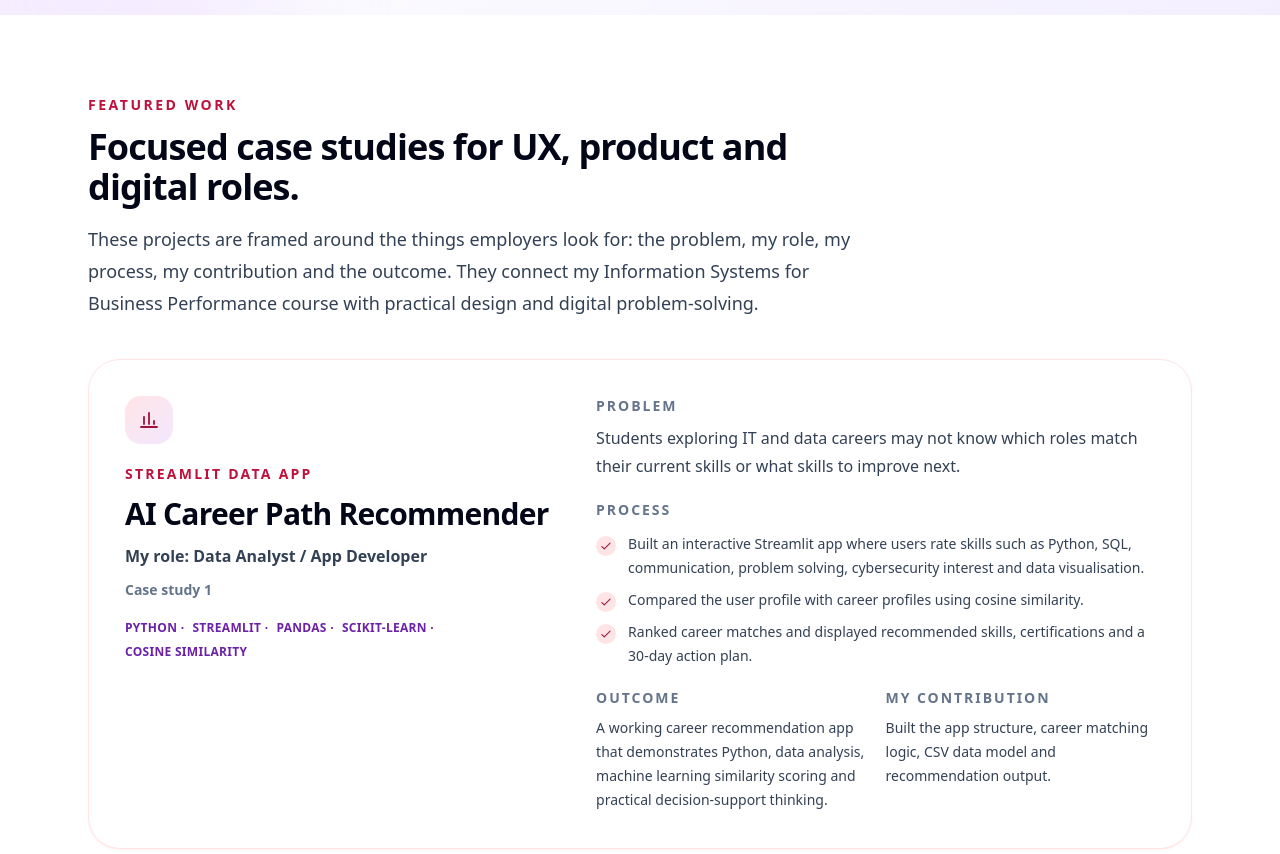
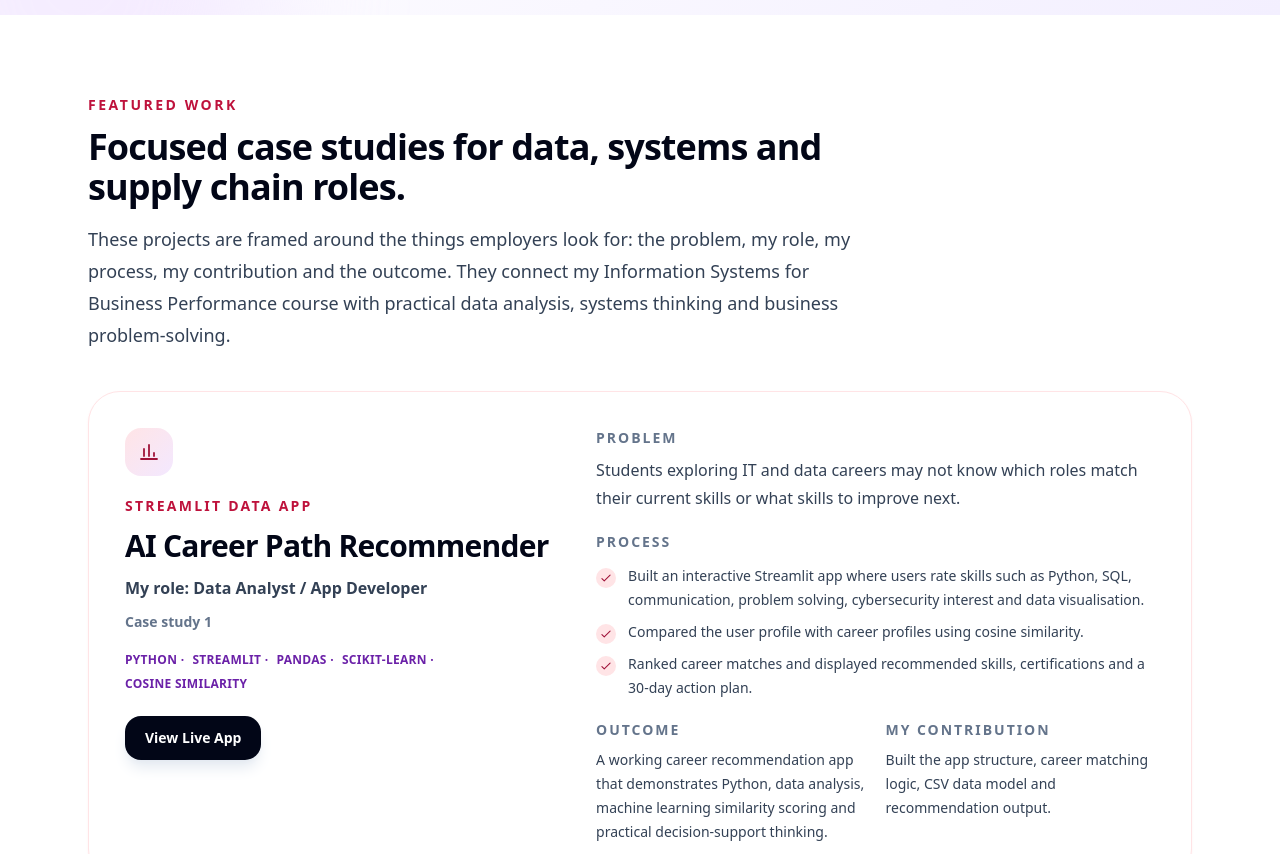
Before and after one commit to ShinaRose/Shianas-Portfolio, a React (Vite) app: page / in a window 1280 px wide. Shown: the part 1180-2034 px from the top of the page. Built offline with nearby package versions, Linux system fonts and the light colour scheme.

Commit message:
Update WorkSection.jsx

```diff
--- a/src/sections/WorkSection.jsx
+++ b/src/sections/WorkSection.jsx
@@ -9,8 +9,8 @@ export default function WorkSection() {
       <div className="mx-auto max-w-6xl px-6 py-16 md:py-20">
         <SectionHeading
           eyebrow="Featured Work"
-          title="Focused case studies for UX, product and digital roles."
-          description="These projects are framed around the things employers look for: the problem, my role, my process, my contribution and the outcome. They connect my Information Systems for Business Performance course with practical design and digital problem-solving."
+          title="Focused case studies for data, systems and supply chain roles."
+          description="These projects are framed around the things employers look for: the problem, my role, my process, my contribution and the outcome. They connect my Information Systems for Business Performance course with practical data analysis, systems thinking and business problem-solving."
         />
 
         <div className="space-y-8">
@@ -21,13 +21,32 @@ export default function WorkSection() {
                   <div className="mb-5 flex h-12 w-12 items-center justify-center rounded-2xl bg-gradient-to-br from-rose-100 to-purple-100 text-rose-800">
                     <Icon name={project.icon} className="h-6 w-6" />
                   </div>
+
                   <p className="text-sm font-bold uppercase tracking-[0.16em] text-rose-700">{project.label}</p>
                   <h3 className="mt-3 text-3xl font-extrabold tracking-tight text-slate-950">{project.title}</h3>
                   <p className="mt-3 text-base font-bold text-slate-700">My role: {project.role}</p>
                   <p className="mt-3 text-sm font-semibold text-slate-500">Case study {index + 1}</p>
+
                   <div className="mt-5 flex flex-wrap gap-x-2 gap-y-2 text-xs font-bold uppercase tracking-wide text-purple-800">
-                    {project.tools.map((tool, toolIndex) => <span key={tool}>{tool}{toolIndex < project.tools.length - 1 ? " ·" : ""}</span>)}
+                    {project.tools.map((tool, toolIndex) => (
+                      <span key={tool}>
+                        {tool}
+                        {toolIndex < project.tools.length - 1 ? " ·" : ""}
+                      </span>
+                    ))}
                   </div>
+
+                  {project.liveUrl && (
+                    <a
+                      href={project.liveUrl}
+                      target="_blank"
+                      rel="noreferrer"
+                      className="mt-6 inline-flex items-center justify-center rounded-2xl bg-slate-950 px-5 py-3 text-sm font-bold text-white shadow-lg shadow-slate-200 transition hover:-translate-y-0.5 hover:bg-slate-800"
+                      aria-label={`Open live app for ${project.title}`}
+                    >
+                      View Live App
+                    </a>
+                  )}
                 </div>
 
                 <div className="space-y-5">
@@ -41,7 +60,9 @@ export default function WorkSection() {
                     <ul className="mt-3 space-y-2">
                       {project.approach.map((step) => (
                         <li key={step} className="flex gap-3 text-sm leading-6 text-slate-700">
-                          <span className="mt-1 flex h-5 w-5 shrink-0 items-center justify-center rounded-full bg-rose-100 text-rose-800"><Icon name="check" className="h-3.5 w-3.5" /></span>
+                          <span className="mt-1 flex h-5 w-5 shrink-0 items-center justify-center rounded-full bg-rose-100 text-rose-800">
+                            <Icon name="check" className="h-3.5 w-3.5" />
+                          </span>
                           <span>{step}</span>
                         </li>
                       ))}
@@ -53,6 +74,7 @@ export default function WorkSection() {
                       <h4 className="text-sm font-extrabold uppercase tracking-[0.14em] text-slate-500">Outcome</h4>
                       <p className="mt-2 text-sm leading-6 text-slate-700">{project.outcome}</p>
                     </div>
+
                     <div>
                       <h4 className="text-sm font-extrabold uppercase tracking-[0.14em] text-slate-500">My contribution</h4>
                       <p className="mt-2 text-sm leading-6 text-slate-700">{project.contribution}</p>
```
